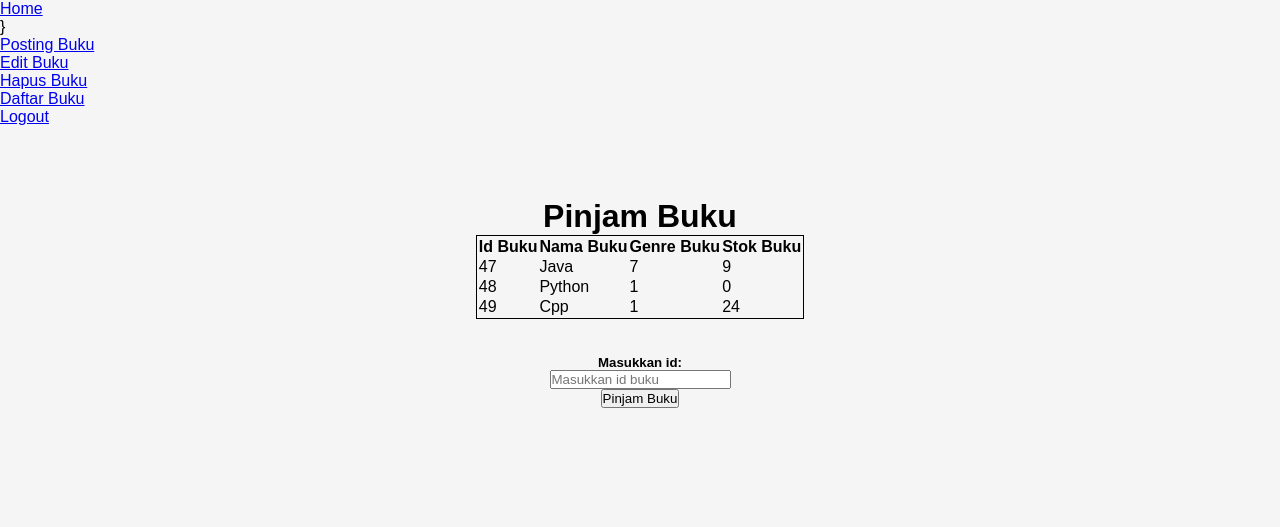
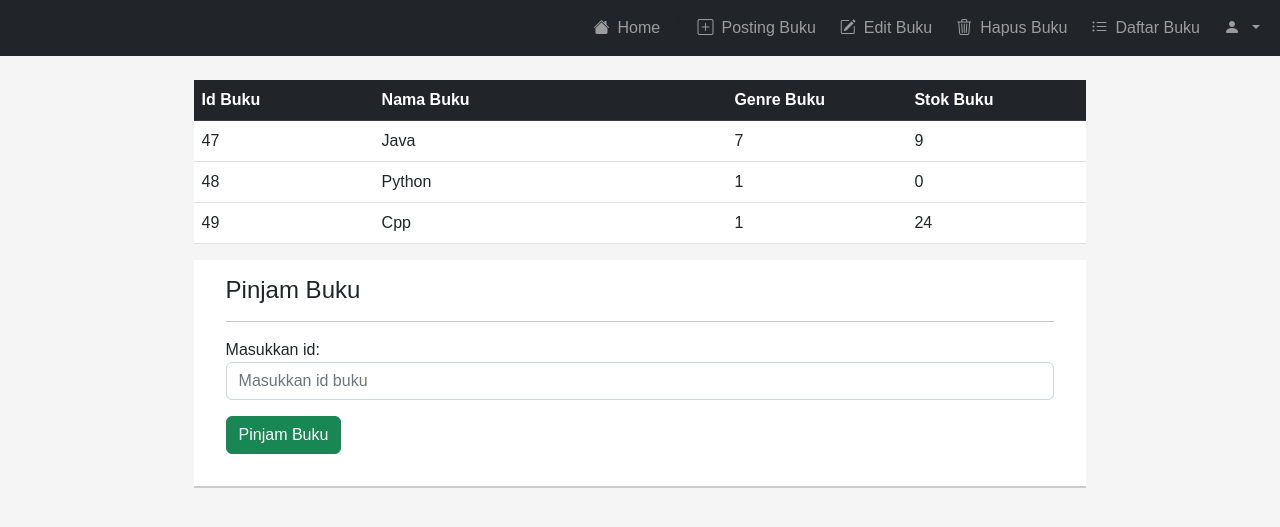
Before and after one commit to eriksonandre/tubes_pi_kelompok1, a PHP site: page /pinjambuku.php in a window 1280 px wide. Shown: the top 527 px of the page. Run offline with PHP 8.4, Linux system fonts and the light colour scheme; the visitor is signed in with stand-in values (Sample User, id 1); data comes from the database, SQL or seed files in the repository.

Commit message:
Add files via upload

```diff
--- a/tubes-pi-kelompok1/daftarbuku.php
+++ b/tubes-pi-kelompok1/daftarbuku.php
@@ -63,7 +63,7 @@
     </div>
   </div>
 </nav>
-<div class="div-center3">
+<div class="div-center">
 		<h4>Daftar Buku</h4>
 		<hr />
 		<form action="get_buku.php" method="GET">
--- a/tubes-pi-kelompok1/pinjambuku.php
+++ b/tubes-pi-kelompok1/pinjambuku.php
@@ -8,53 +8,71 @@
 	<meta charset="utf-8">
 	<meta name="viewport" content="width=device-width, initial-scale=1">
   <link rel="stylesheet" type="text/css" href="style.css">
+	<link rel="stylesheet" href="	https://cdn.jsdelivr.net/npm/bootstrap@5.2.0-beta1/dist/css/bootstrap.min.css">
+	<link rel="stylesheet" href="https://cdn.jsdelivr.net/npm/bootstrap-icons@1.8.3/font/bootstrap-icons.css">
+	<script src="https://cdn.jsdelivr.net/npm/bootstrap@5.0.0-beta2/dist/js/bootstrap.bundle.min.js"></script>
 	<title>Halaman Beranda</title>
 </head>
 <body>
-	<ul>
-		<li><a href="beranda.php">Home</a></li>
-
+<nav class="navbar navbar-expand-lg navbar-dark bg-dark">
+  <div class="container-fluid">
+      <ul class="navbar-nav ms-md-auto gap-2">
+        <li class="nav-item rounded">
+          <a class="nav-link" aria-current="page" href="beranda.php"><i class="bi bi-house-fill me-2"></i>Home</a>
+        </li>
 				<?php
 					//membuat fitur khusus admin
 					$level = $_SESSION['level'] ==  'admin';
 					if($level){
 					  ?>
 					}
-		<li><a href="postingbuku.php">Posting Buku</a></li>
-		<li><a href="editbuku.php">Edit Buku</a></li>
-		<li><a href="hapusbuku.php">Hapus Buku</a></li>
+					<li class="nav-item rounded">
+        	  <a class="nav-link" href="postingbuku.php"><i class="bi bi-plus-square me-2"></i>Posting Buku</a>
+        	</li>
+        	<li class="nav-item rounded">
+        	  <a class="nav-link" href="editbuku.php"><i class="bi bi-pencil-square me-2"></i>Edit Buku</a>
+        	</li>
+					<li class="nav-item rounded">
+        	  <a class="nav-link" href="hapusbuku.php"><i class="bi bi-trash3 me-2"></i>Hapus Buku</a>
+        	</li>
 				<?php
 					}
 				?>
-		<li><a href="daftarbuku.php">Daftar Buku</a></li>
-
-
+				<li class="nav-item rounded">
+          <a class="nav-link" href="daftarbuku.php"><i class="bi bi-list-ul me-2"></i>Daftar Buku</a>
+        </li>
 				<?php
 					if($_SESSION['level'] == 'user'){
 					?>
-		<li><a href="pinjambuku.php">Pinjam Buku</a></li>
-		<li><a href="bukudipinjam.php">Buku Yang Dipinjam</a></li>
+					<li class="nav-item rounded">
+        	  <a class="nav-link active" href="pinjambuku.php"><i class="bi bi-plus-square me-2"></i>Pinjam Buku</a>
+        	</li>
+					<li class="nav-item rounded">
+        	  <a class="nav-link" href="bukudipinjam.php"><i class="bi bi-card-list me-2"></i>Buku Yang Dipinjam</a>
+        	</li>
 				<?php
 					}
 				?>
-		<li><a href="logout.php">Logout</a></li>
 
-
+        <li class="nav-item dropdown rounded">
+          <a class="nav-link dropdown-toggle" href="#" id="navbarDropdown" role="button" data-bs-toggle="dropdown" aria-expanded="false"><i class="bi bi-person-fill me-2"></i></a>
+          <ul class="dropdown-menu dropdown-menu-end" aria-labelledby="navbarDropdown">
+            <li><a class="dropdown-item" href="logout.php">Logout</a></li>
           </ul>
-	<br><br>
-	<br><br>
-	<center>
-		<h1>Pinjam Buku</h1>
+        </li>
+      </ul>
+    </div>
+  </div>
+</nav>
+	<div class="container">
 		<form action="post_pinjam_buku.php" method="GET">
 
 		<?php
 		include "koneksi.php";
-
 		  $sql=mysqli_query($conn, "SELECT * FROM buku");
 		  echo '
-		  <table style="border: 1px solid black;">
-		  <thead>
-
+		  <table class="table table-buku mt-4 align-middle">
+		  <thead class="table-dark">
 		  	<tr>
 		  		<th>Id Buku</th>
 		  		<th>Nama Buku</th>
@@ -70,9 +88,6 @@
 						<td>'.$row['nama_buku'].'</td>
 						<td>'.$row['genre_buku'].'</td>
 						<td>'.$row['stok_buku'].'</td>
-
-
-
 					</tr>';
 			}
 			echo '
@@ -81,19 +96,17 @@
 		  </table>
 
 		  '
+      ?>
+      <div class="div-center2">
+       <h4>Pinjam Buku</h4>
+       <hr />
+         <div class="form-group">
+           <label for="id_buku">Masukkan id:</label>
+           <input type="text" class="form-control mb-3" name="id_buku" placeholder="Masukkan id buku">
+         </div>
+         <button type="submit" class="btn btn-success mb-3" name="submit" onclick="return confirm('Apa anda yakin ingin meminjam?');">Pinjam Buku</button>
+       </form>
+     </div>
 
-
-
-		 ?>
-		   <br><br>
-		   <h5>Masukkan id:</h5>
-		 <input type="text" name="id_buku" placeholder="Masukkan id buku"> <br>
-		<button type="submit" name="submit" onclick="return confirm('Apa anda yakin ingin meminjam?');">Pinjam Buku</button>
-
-
-
-
-		</form>
-	</center>
 </body>
 </html>
--- a/tubes-pi-kelompok1/style.css
+++ b/tubes-pi-kelompok1/style.css
@@ -82,7 +82,7 @@
 }
 
 body > div > form > table > thead > tr > th:nth-child(1), body > div > form > table > thead > tr > th:nth-child(3), body > div > form > table > thead > tr > th:nth-child(4){
-	width: 120px;
+	width: 180px;
 }
 
 div.content {
```
Also changed, not shown: tubes-pi-kelompok1/bukudipinjam.php (+49 -36 lines). Lines whose indentation alone changed are shown as unchanged.
